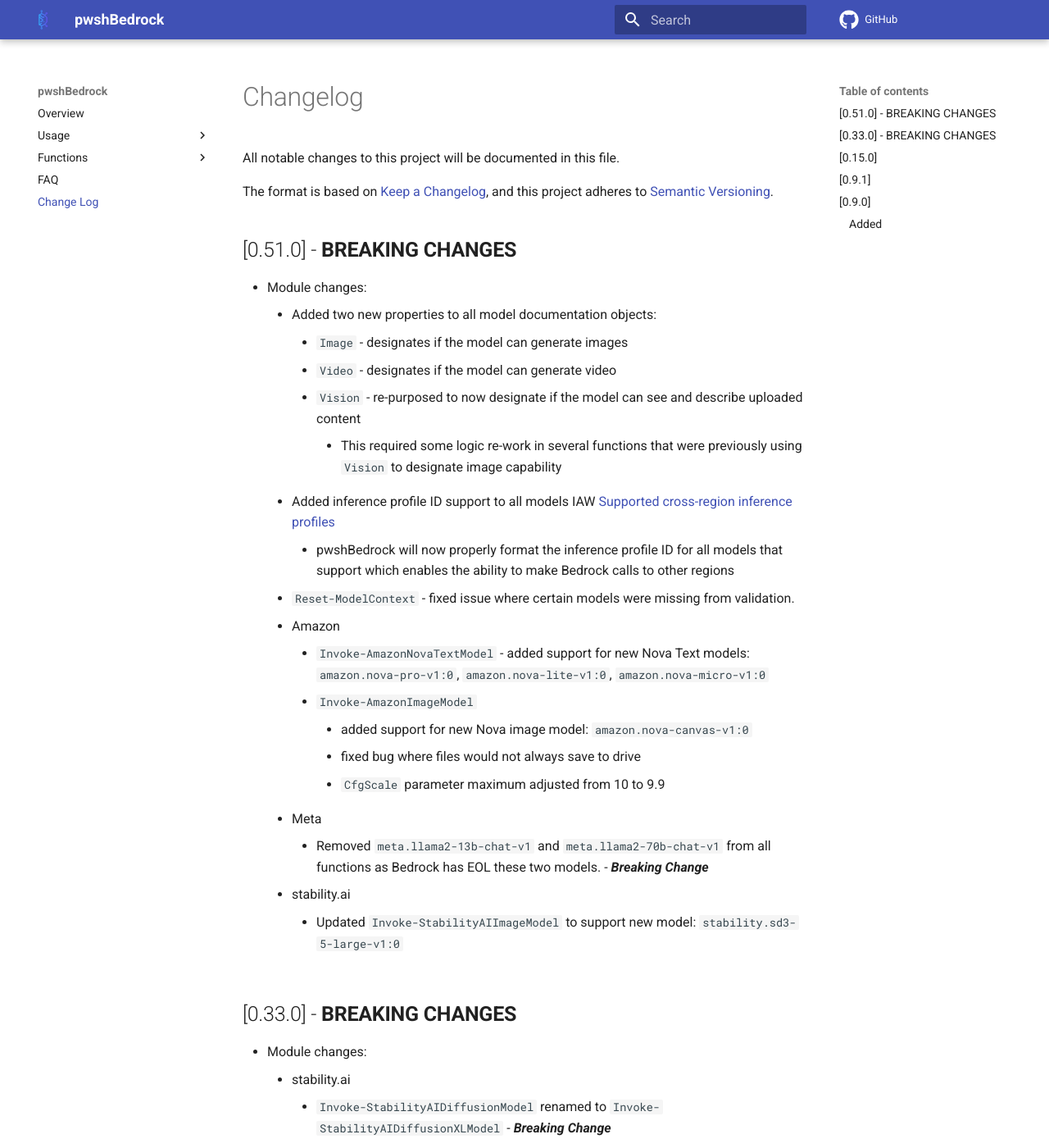
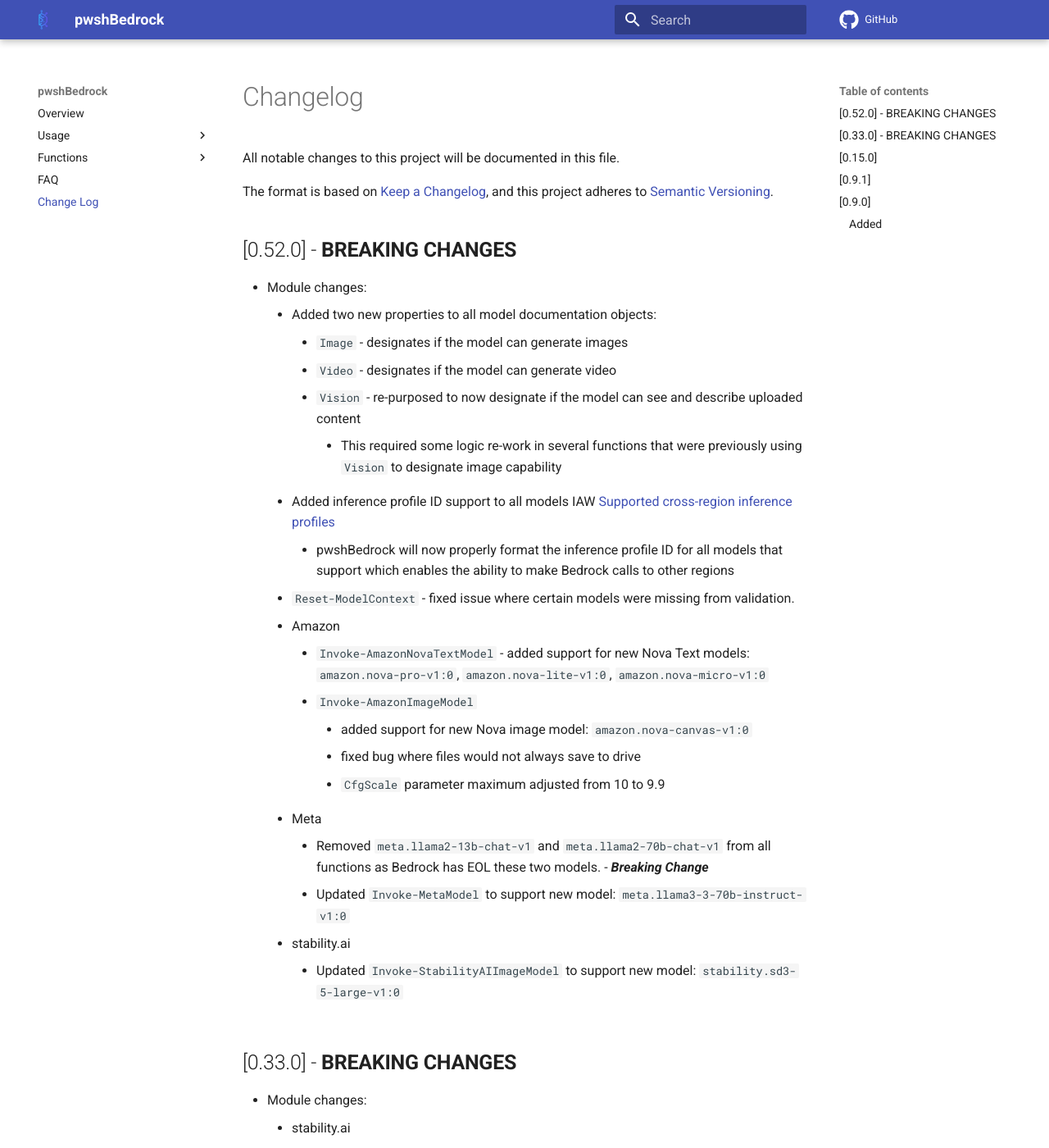
Before and after one commit to techthoughts2/pwshBedrock, an MkDocs documentation site: the page built from docs/CHANGELOG.md, in a window 1280 px wide and 1400 px high. Shown: the whole window at 82% size. Built offline with MkDocs 1.6.1 and Material for MkDocs 9.7.7, drawn with Linux system fonts in a browser that asks for light colours; comment, search, counter and statistics services are not loaded.

Commit message:
added support for Llama 3.3 70B Instruct

```diff
--- a/docs/CHANGELOG.md
+++ b/docs/CHANGELOG.md
@@ -5,7 +5,7 @@
 The format is based on [Keep a Changelog](https://keepachangelog.com/en/1.2.0/),
 and this project adheres to [Semantic Versioning](https://semver.org/spec/v2.0.0.html).
 
-## [0.51.0] - **BREAKING CHANGES**
+## [0.52.0] - **BREAKING CHANGES**
 
 - Module changes:
     - Added two new properties to all model documentation objects:
@@ -24,6 +24,7 @@
             - `CfgScale` parameter maximum adjusted from 10 to 9.9
     - Meta
         - Removed `meta.llama2-13b-chat-v1` and `meta.llama2-70b-chat-v1` from all functions as Bedrock has EOL these two models. - ***Breaking Change***
+        - Updated `Invoke-MetaModel` to support new model: `meta.llama3-3-70b-instruct-v1:0`
     - stability.ai
         - Updated `Invoke-StabilityAIImageModel` to support new model: `stability.sd3-5-large-v1:0`
 
--- a/docs/pwshBedrock.md
+++ b/docs/pwshBedrock.md
@@ -2,7 +2,7 @@
 Module Name: pwshBedrock
 Module Guid: b4f9e4dc-0229-44ef-99a1-08be4c5e81f2
 Download Help Link: NA
-Help Version: 0.51.0
+Help Version: 0.52.0
 Locale: en-US
 ---
 
```
Also changed, not shown: 18 other files.
